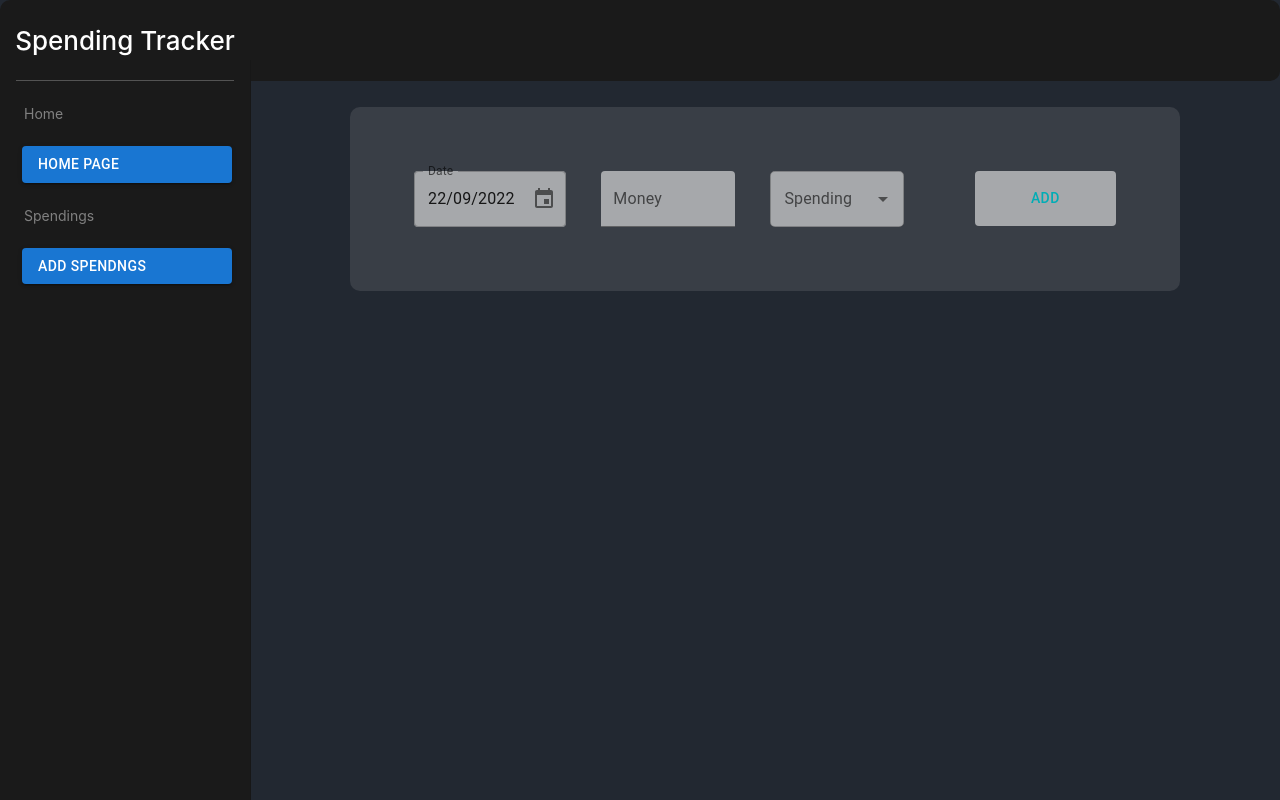
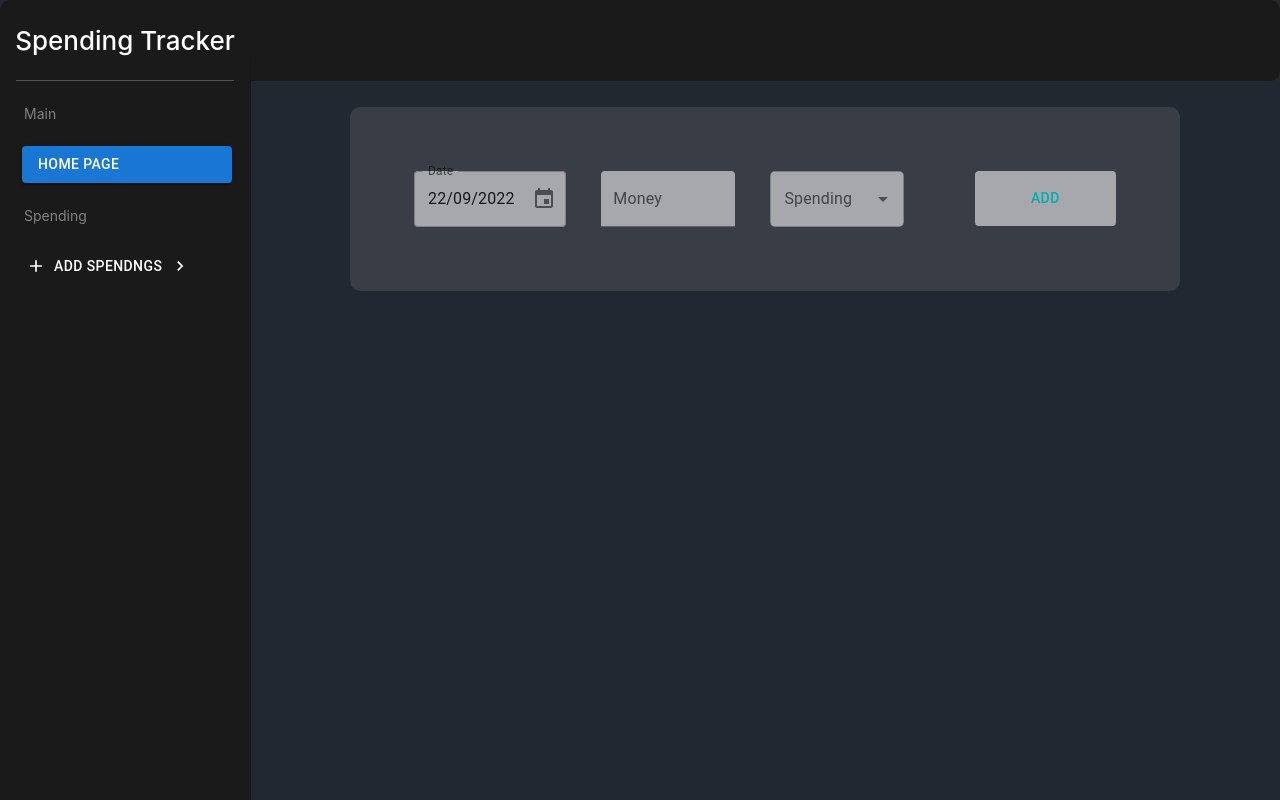
Before and after one commit to Slaykha/Money-Tracker, a React (Create React App) app: page /add in a window 1280 px wide. Built offline with nearby package versions, Linux system fonts and the light colour scheme.

Commit message:
add text buttons.

```diff
--- a/package.json
+++ b/package.json
@@ -5,6 +5,7 @@
   "dependencies": {
     "@emotion/react": "^11.10.4",
     "@emotion/styled": "^11.10.4",
+    "@mui/icons-material": "^5.11.0",
     "@mui/lab": "^5.0.0-alpha.100",
     "@mui/material": "^5.10.6",
     "@mui/styles": "^5.10.6",
--- a/src/components/sideMenu/Item.js
+++ b/src/components/sideMenu/Item.js
@@ -2,6 +2,8 @@ import { Button } from '@mui/material'
 import { makeStyles } from '@mui/styles'
 import React from 'react'
 import { Link } from 'react-router-dom'
+import AddIcon from '@mui/icons-material/Add';
+import ChevronRightIcon from '@mui/icons-material/ChevronRight';
 
 const useStyles = makeStyles({
 
@@ -28,7 +30,16 @@ export const Item = (props) => {
                     {itemText}
                 </Button>
             :
-                <div></div>
+                <Button
+                    variant="text"
+                    sx={{marginLeft: "22px", width:"210px", justifyContent:"normal", fontSize:"14px", color:"white"}}
+                    component={Link}
+                    to={`/${itemLocation}`}
+                    startIcon={<AddIcon />}
+                    endIcon={<ChevronRightIcon />}
+                >
+                    {itemText}
+                </Button>
             }
         </div>
     )
--- a/src/components/sideMenu/LeftDrawer.js
+++ b/src/components/sideMenu/LeftDrawer.js
@@ -27,7 +27,7 @@ export const LeftDrawer = () => {
   const classes = useStyles()
 
   const [homeListItems, setHomeListItems] = useState([{itemText:"Home Page", itemType:"Button", itemLocation:""}])
-  const [speningsListItems, setSpendingsListItems] = useState([{itemText:"Add Spendngs", itemType:"Button", itemLocation:"add"}])
+  const [speningsListItems, setSpendingsListItems] = useState([{itemText:"Add Spendngs", itemType:"Text", itemLocation:"add"}])
 
   return (
     <Drawer
@@ -37,8 +37,8 @@ export const LeftDrawer = () => {
       <div className={classes.lists}>
         <Divider classes={{root: classes.divider}} variant="middle"/>
 
-        <ItemList listTitle={"Home"} listItems={homeListItems}/>
-        <ItemList listTitle={"Spendings"} listItems={speningsListItems}/>
+        <ItemList listTitle={"Main"} listItems={homeListItems}/>
+        <ItemList listTitle={"Spending"} listItems={speningsListItems}/>
       </div>
     </Drawer>
   )
```
Also changed, not shown: 1 other file (tests, documents, lock files or other folders).
